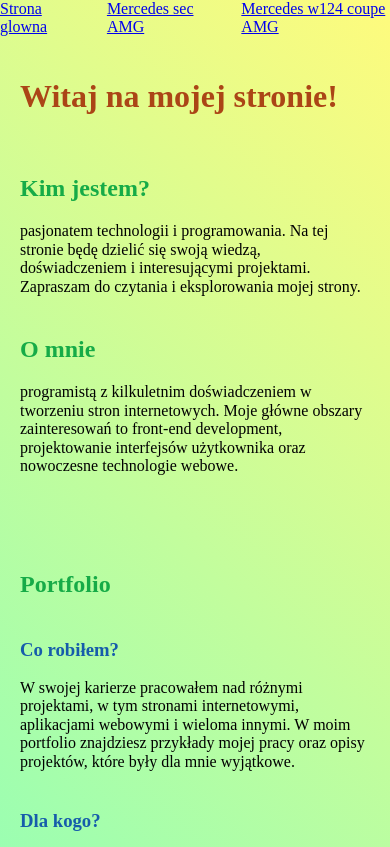
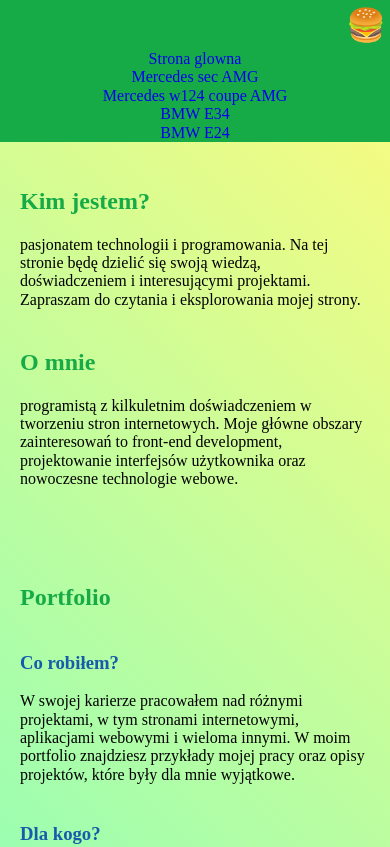
Before and after one commit to rafalceglinski/homepage, a plain HTML site: page index.html in a window 390 px wide. Shown: the top 847 px of the page. Drawn offline with Linux system fonts and the light colour scheme.

Commit message:
I added hamburger menu.

```diff
--- a/hello.js
+++ b/hello.js
@@ -12,3 +12,14 @@ const hello  = (name, age) => {
 }
 
 console.log(hello('Rafal', 30));
+
+
+const hamburger = document.querySelector('.hamburger--js')
+
+console.log(hamburger)
+
+hamburger.addEventListener('click', ()=> {
+    console.log('click')
+    const navigation = document.querySelector('.navigation--js')
+    navigation.classList.toggle('navigation--open')
+})
--- a/index.html
+++ b/index.html
@@ -9,13 +9,15 @@
   </head>
   <body>
     <header class="header">
-      <nav class="navigation">
+      <nav class="navigation navigation--js navigation--open">
         <a class="navigation__link" href="index.html">Strona glowna</a>
         <a class="navigation__link" href="sec.html">Mercedes sec AMG</a>
         <a class="navigation__link" href="w124-coupe.html"
-          >Mercedes w124 coupe AMG</a
-        >
+          >Mercedes w124 coupe AMG</a>
+          <a class="navigation__link" href="#">BMW E34</a>
+          <a class="navigation__link" href="#">BMW E24</a>
       </nav>
+      <button class="hamburger hamburger--js" aria-label="menu">🍔</button>
     </header>
     <main>
       <header>
--- a/style.css
+++ b/style.css
@@ -2,13 +2,15 @@ html {
   box-sizing: border-box;
 }
 
-*, *:before, *:after {
+*,
+*:before,
+*:after {
   box-sizing: inherit;
 }
 
 body {
-    background-color: #85FFBD;
-    background-image: linear-gradient(45deg, #85FFBD 0%, #FFFB7D 100%);
+  background-color: #85ffbd;
+  background-image: linear-gradient(45deg, #85ffbd 0%, #fffb7d 100%);
 }
 
 .picture {
@@ -20,8 +22,13 @@ body {
 }
 
 .header {
+    background-color: #16ab47;
+    min-height: 50px;
+    top: 0;
     position: sticky;
-    top: 0;
+    display: flex;
+    justify-content: flex-end;
+    align-items: center;
 }
 
 main {
@@ -29,20 +36,36 @@ main {
   margin: 0 auto;
 }
 
+.hamburger{
+  padding: 4px;
+  background: none;
+  border: none;
+  font-size: 2rem;
+}
+
 .navigation {
   /*max-width: 433px; /* Maksymalna szerokość kontenera */
   /*margin: 0 auto; /* Automatyczne wyśrodkowanie kontenera */
   /*padding: 10px;
     background-color: #307679; /* Tutaj wpisz wybrany kolor tła */
-    display: flex;
+  display: none;
+  flex-direction: column;
   justify-content: center;
-    gap: 2rem;
+  align-items: center;
+  top: 50px;
+
+  position: absolute;
+  background-color: #16ab47;
+  width: 100%;
 }
 
+.navigation--open {
+  display: flex;
+ }
 .navigation__link {
   /* background-color: #796e30; Tutaj wpisz wybrany kolor tła */
+  text-decoration: none;
 }
-
 
 .main-header {
   margin-bottom: 0;
@@ -55,21 +78,17 @@ main {
 }
 
 .profile__header {
-
   color: #16ab47;
   padding-top: 20px;
 }
 
 .profile__about-me {
-
 }
 
 .profile__about-myself {
-
 }
 
 .profile__text {
-
 }
 
 .portfolio {
@@ -79,11 +98,9 @@ main {
 .portfolio__header--h2 {
   color: #16ab47;
   padding-top: 20px;
-
 }
 
 .portfolio__article {
-
 }
 
 .portfolio__header--h3 {
@@ -91,9 +108,7 @@ main {
   padding-top: 20px;
 }
 
-
 .portfolio__text {
-
 }
 
 .footer {
@@ -107,7 +122,6 @@ main {
 }
 
 .footer__text {
-
 }
 
 @media screen and (min-width: 768px) {
@@ -119,29 +133,43 @@ main {
   }
 
   .profile__header {
-
     margin-bottom: 0;
     order: -11;
   }
 
-
   .portfolio {
     display: grid;
-        grid-template-columns: 1fr 1fr ;
+    grid-template-columns: 1fr 1fr;
     grid-template-rows: 1fr 3fr;
-
-
   }
 
   .portfolio__header--h2 {
     grid-column: span 2;
     justify-self: center;
     margin-bottom: 0;
+  }
+
+  .portfolio__header--h3 {
+    margin-top: 0;
+  }
+
+  .hamburger {
+    display: none;
+  }
+
+  .navigation {
+    /*max-width: 433px; /* Maksymalna szerokość kontenera */
+    /*margin: 0 auto; /* Automatyczne wyśrodkowanie kontenera */
+    /*padding: 10px;
+        background-color: #307679; /* Tutaj wpisz wybrany kolor tła */
+    display: flex;
+    justify-content: center;
+    gap: 2rem;
+    flex-direction: row;
+    width: 100%;
+
+    position: static;
+    background-color: #16ab47;
+  }
 
 }
-
-
-    .portfolio__header--h3 {
-        margin-top: 0px;
-    }
-}
```
Lines whose indentation alone changed are shown as unchanged.
